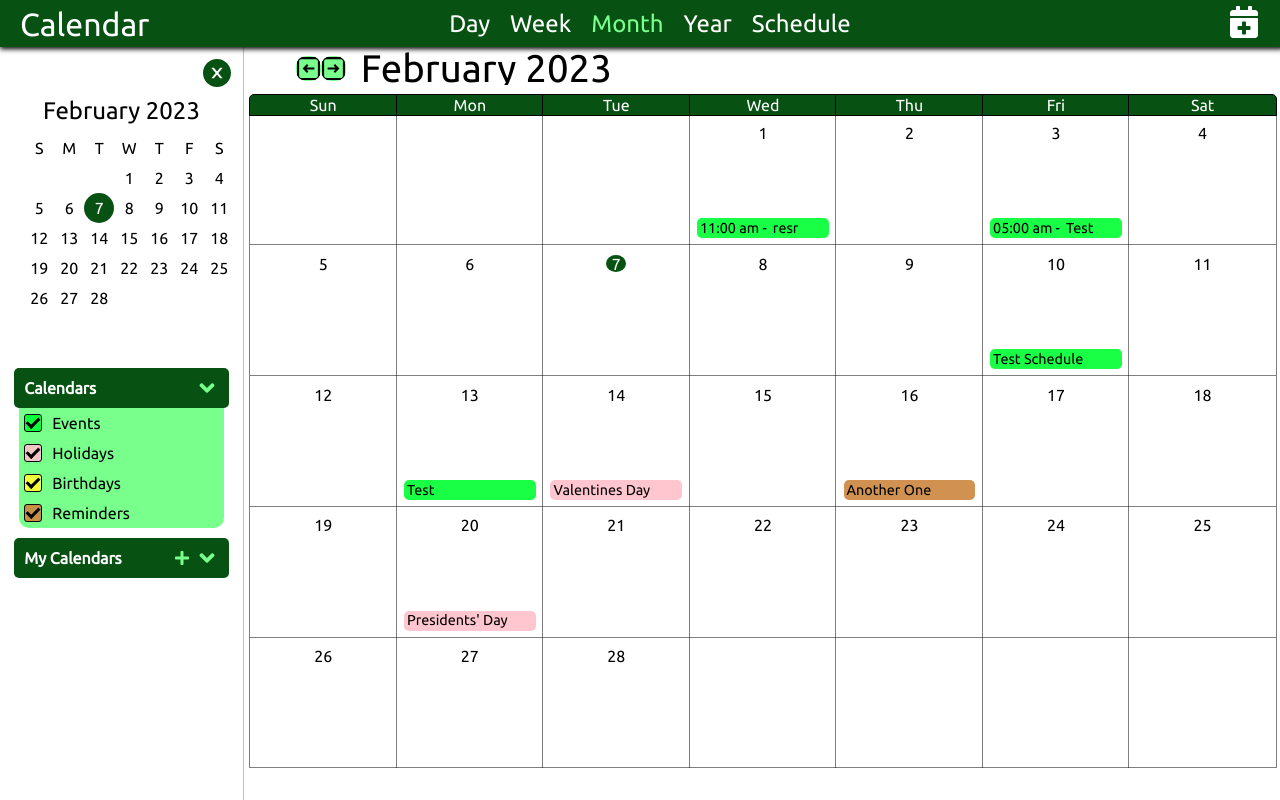
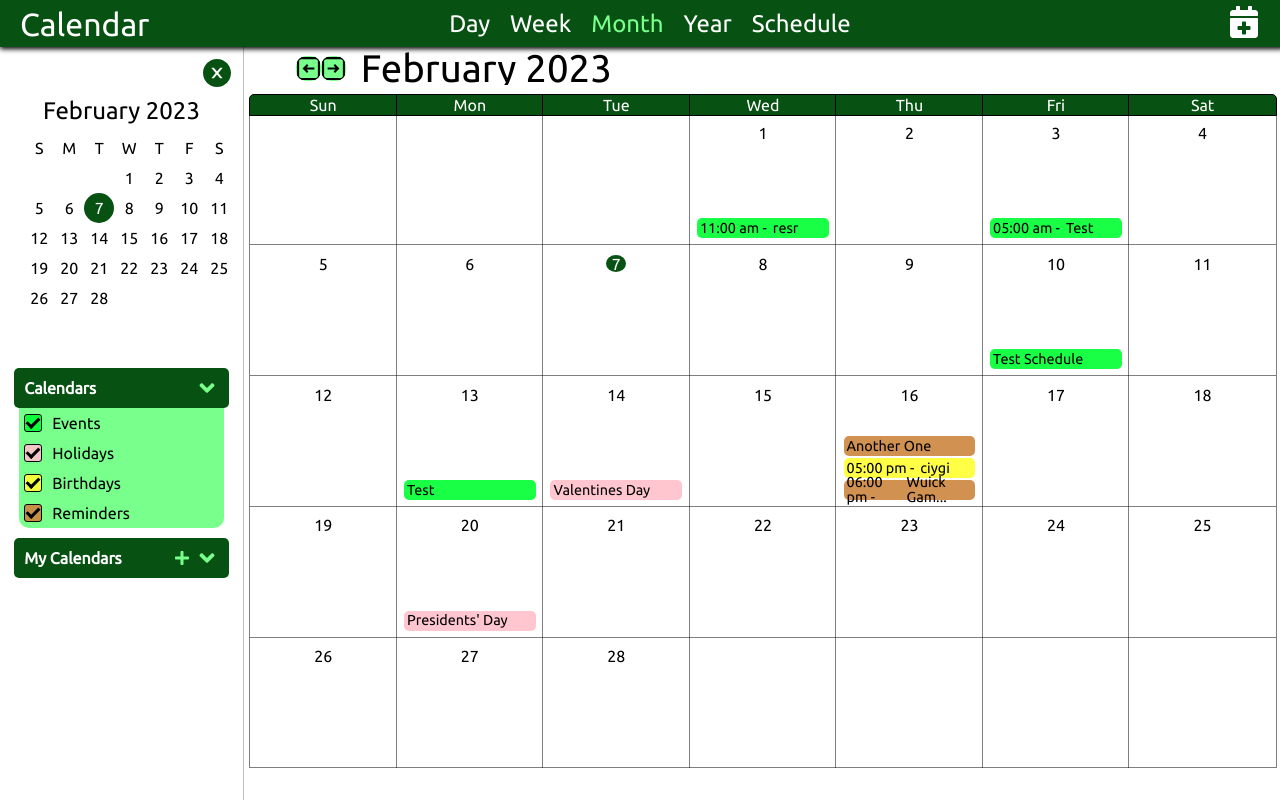
Before and after one commit to kraig-hebert/calendar, a React (Create React App) app: page / in a window 1280 px wide. Built offline with nearby package versions, Linux system fonts and the light colour scheme; data requests are answered from the project's data file.

Commit message:
when getting events from redux using  groupFilteredEvents will not sort the date values

```diff
--- a/db.json
+++ b/db.json
@@ -265,12 +265,29 @@
     },
     {
       "title": "Wuick Game",
-      "filter": "Biking",
-      "color": "rgb(255,255,255)",
+      "filter": "Reminders",
+      "color": "rgb(0,0,0)",
       "startTime": "2023-02-16T18:00:00.000Z",
       "endTime": "2023-02-16T19:00:00.000Z",
       "allDay": false,
       "id": 55
+    },
+    {
+      "title": "ciygi",
+      "filter": "Birthdays",
+      "color": "rgb(0,0,0)",
+      "startTime": "2023-02-16T17:00:00.000Z",
+      "endTime": "2023-02-16T18:00:00.000Z",
+      "allDay": false,
+      "id": 56
+    },
+    {
+      "title": "fasdf",
+      "filter": "Chess Games",
+      "color": "rgb(255,255,255)",
+      "singleDate": "2023-02-16T05:00:00.000Z",
+      "allDay": true,
+      "id": 57
     }
   ]
 }
--- a/src/components/main/calendarTypes/monthCalendar/MonthCalendar.jsx
+++ b/src/components/main/calendarTypes/monthCalendar/MonthCalendar.jsx
@@ -75,9 +75,9 @@ const MonthCalendar = (props) => {
     const allDayEventsList = monthFilteredEvents.allDay.filter(
       (event) => event.singleDate.getDate() === i
     );
-    const timedEventsList = monthFilteredEvents.timed
-      .filter((event) => event.startTime.getDate() === i)
-      .sort((eventA, eventB) => eventA.startTime - eventB.startTime);
+    const timedEventsList = monthFilteredEvents.timed.filter(
+      (event) => event.startTime.getDate() === i
+    );
 
     const todaysEventsList = allDayEventsList.concat(timedEventsList);
     let eventListForRender;
--- a/src/components/main/calendarTypes/scheduleCalendar/ScheduleCalendar.jsx
+++ b/src/components/main/calendarTypes/scheduleCalendar/ScheduleCalendar.jsx
@@ -58,13 +58,12 @@ const ScheduleCalendar = () => {
         </div>
         <div className={classes.eventsContainer}>
           {events.map((event, index) => (
-            <div className={classes.eventContainer}>
+            <div className={classes.eventContainer} key={index}>
               <div
                 className={
                   event.notEditable ? classes.event : classes.selectableEvent
                 }
                 onClick={() => handleEventClick(event)}
-                key={index}
               >
                 <div className={classes.eventTime}>
                   <div style={setDotStyles(event.filter)}></div>
@@ -84,7 +83,7 @@ const ScheduleCalendar = () => {
     for (const month in scheduleFilteredEvents) {
       for (const day in scheduleFilteredEvents[month]) {
         if (scheduleFilteredEvents[month][day].length < 1) continue;
-        else
+        else {
           renderedDayBlocks.push(
             createDayBlock(
               scheduleFilteredEvents[month][day],
@@ -92,6 +91,7 @@ const ScheduleCalendar = () => {
               `${month}_${day}`
             )
           );
+        }
       }
     }
     return renderedDayBlocks;
--- a/src/reducers/eventsSlice.js
+++ b/src/reducers/eventsSlice.js
@@ -177,6 +177,7 @@ const groupFilteredEvents = (filteredEvents) => {
     if (event.allDay) eventsDict.allDay.push(event);
     else eventsDict.timed.push(event);
   });
+  eventsDict.timed.sort((a, b) => a.startTime - b.startTime);
   return eventsDict;
 };
 
```
